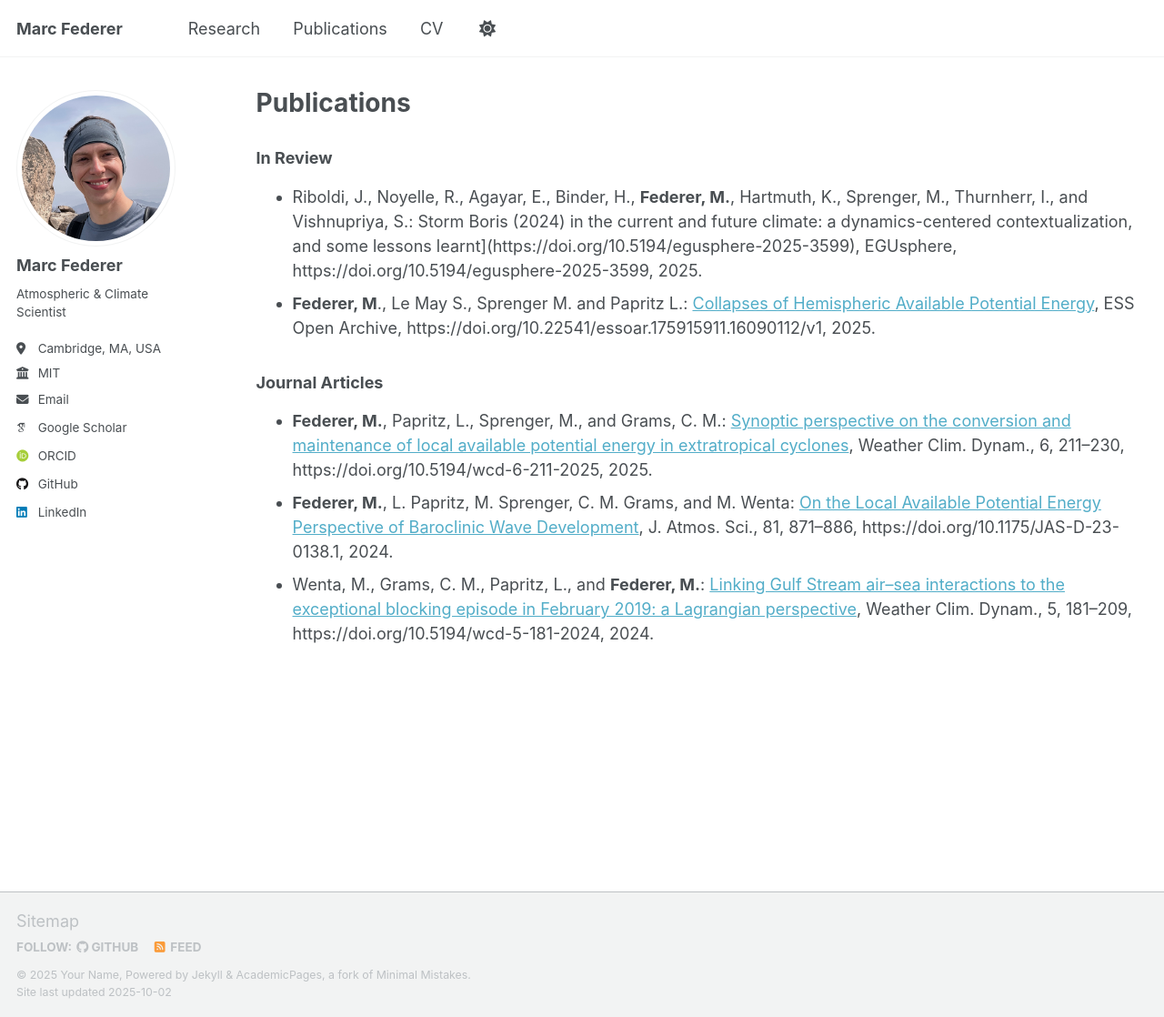
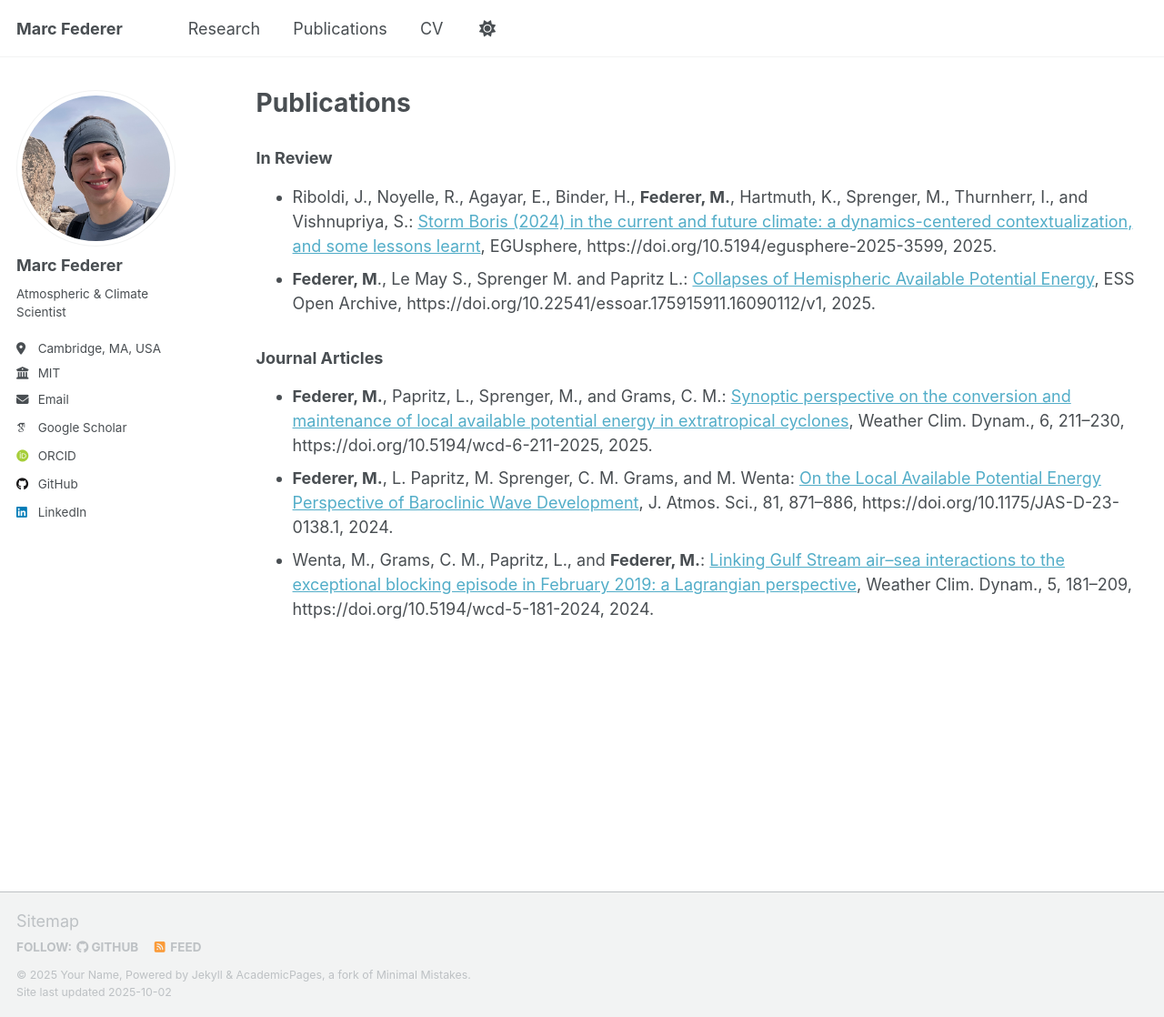
Before and after one commit to marcfederer/marcfederer.github.io, a Jekyll site: the page built from _pages/publications.md, in a window 1280 px wide and 1118 px high. Shown: the whole window at 91% size. Built offline with Jekyll 4.4.1, drawn with Linux system fonts in a browser that asks for light colours; some web fonts are replaced; a script that is not in the unit is left out.

Commit message:
Fix formatting of publication links in markdown

```diff
--- a/_pages/publications.md
+++ b/_pages/publications.md
@@ -6,7 +6,7 @@ author_profile: true
 ---
 
 ### In Review
-* Riboldi, J., Noyelle, R., Agayar, E., Binder, H., **Federer, M.**, Hartmuth, K., Sprenger, M., Thurnherr, I., and Vishnupriya, S.: Storm Boris (2024) in the current and future climate: a dynamics-centered contextualization, and some lessons learnt](https://doi.org/10.5194/egusphere-2025-3599), EGUsphere, https://doi.org/10.5194/egusphere-2025-3599, 2025.
+* Riboldi, J., Noyelle, R., Agayar, E., Binder, H., **Federer, M.**, Hartmuth, K., Sprenger, M., Thurnherr, I., and Vishnupriya, S.: [Storm Boris (2024) in the current and future climate: a dynamics-centered contextualization, and some lessons learnt](https://doi.org/10.5194/egusphere-2025-3599), EGUsphere, https://doi.org/10.5194/egusphere-2025-3599, 2025.
 * **Federer, M**., Le May S., Sprenger M. and Papritz L.: [Collapses of Hemispheric Available Potential Energy](https://doi.org/10.22541/essoar.175915911.16090112/v1), ESS Open Archive, https://doi.org/10.22541/essoar.175915911.16090112/v1, 2025.
 
 ### Journal Articles
```
